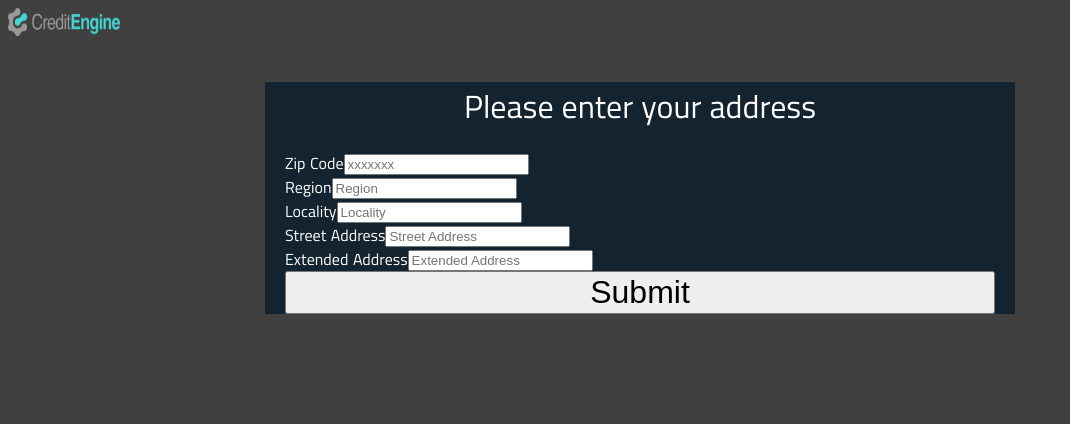
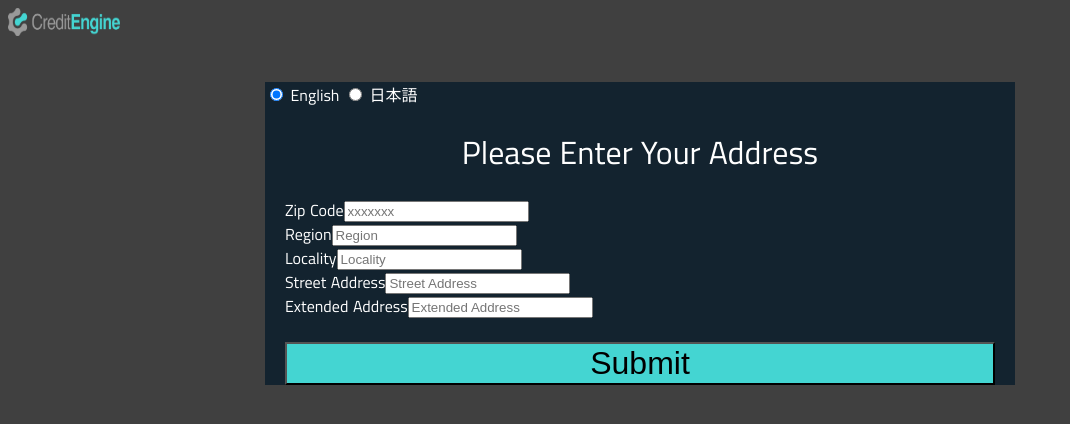
Before and after one commit to fremont-holt/japan-address-form, a Nuxt app: page / in a window 1280 px wide. Shown: the top 424 px of the page, without its empty margins (0-1070 px from the left). Built offline with nearby package versions, Linux system fonts and the light colour scheme.

Commit message:
Adding Japanese translation for text and read me for explaination. Adding some spacing around the submit button.

```diff
--- a/components/AddressForm.vue
+++ b/components/AddressForm.vue
@@ -1,8 +1,11 @@
 <template>
   <div>
     <form v-if="!formSubmitted" @submit.prevent="submit">
+      <h1>{{ translation.heading[language] }}</h1>
       <div class="field">
-        <label class="label" for="start-zip">Zip Code</label>
+        <label class="label" for="start-zip">{{
+          translation.zip[language]
+        }}</label>
         <input
           id="zip"
           v-model="zip"
@@ -15,36 +18,42 @@
         />
       </div>
       <div class="field">
-        <label class="label" for="region">Region</label>
+        <label class="label" for="region">{{
+          translation.region[language]
+        }}</label>
         <input
           id="region"
           v-model="region"
           type="text"
-          placeholder="Region"
+          :placeholder="translation.region[language]"
           class="input"
           :class="{ 'is-danger': !regionValid, wobble: !regionValid }"
           @blur="blurRegion"
         />
       </div>
       <div class="field">
-        <label class="label" for="locality">Locality</label>
+        <label class="label" for="locality">{{
+          translation.locality[language]
+        }}</label>
         <input
           id="locality"
           v-model="locality"
           type="text"
-          placeholder="Locality"
+          :placeholder="translation.locality[language]"
           class="input"
           :class="{ 'is-danger': !localityValid, wobble: !localityValid }"
           @blur="blurLocality"
         />
       </div>
       <div class="field">
-        <label class="label" for="street-address">Street Address</label>
+        <label class="label" for="street-address">{{
+          translation.streetAddress[language]
+        }}</label>
         <input
           id="street-address"
           v-model="streetAddress"
           type="text"
-          placeholder="Street Address"
+          :placeholder="translation.streetAddress[language]"
           class="input"
           :class="{
             'is-danger': !streetAddressValid,
@@ -54,12 +63,14 @@
         />
       </div>
       <div class="field">
-        <label class="label" for="extended-address">Extended Address</label>
+        <label class="label" for="extended-address">{{
+          translation.extendedAddress[language]
+        }}</label>
         <input
           id="extended-address"
           v-model="extendedAddress"
           type="text"
-          placeholder="Extended Address"
+          :placeholder="translation.extendedAddress[language]"
           class="input"
         />
       </div>
@@ -67,13 +78,17 @@
         <div class="field-body">
           <div class="field">
             <div class="control">
-              <input type="submit" value="Submit" class="button is-primary" />
+              <input
+                type="submit"
+                :value="translation.submit[language]"
+                class="button is-primary"
+              />
             </div>
           </div>
         </div>
       </div>
     </form>
-    <h1 v-else>Thank you!</h1>
+    <h1 v-else>{{ translation.thankYou[language] }}</h1>
   </div>
 </template>
 
@@ -82,6 +97,7 @@ import axios from 'axios'
 import findByZip from '@/components/js/findByZip'
 
 export default {
+  props: ['language'],
   data() {
     return {
       zip: '',
@@ -93,11 +109,28 @@ export default {
       zipValid: true,
       regionValid: true,
       localityValid: true,
-      streetAddressValid: true
+      streetAddressValid: true,
+      translation: {
+        zip: { English: 'Zip Code', Japanese: '郵便番号' },
+        region: { English: 'Region', Japanese: '都道府県' },
+        locality: { English: 'Locality', Japanese: '郡市区(島)' },
+        streetAddress: { English: 'Street Address', Japanese: '番地' },
+        extendedAddress: {
+          English: 'Extended Address',
+          Japanese: 'それ以降の住所'
+        },
+        submit: { English: 'Submit', Japanese: 'それ以降の住所' },
+        heading: {
+          English: 'Please Enter Your Address',
+          Japanese: '新しい住所を追加'
+        },
+        thankYou: { English: 'Thank You!', Japanese: 'ありがとうございました' }
+      }
     }
   },
   methods: {
     async lookUpZip() {
+      this.zip = this.zip.replace(/[^0-9]/g, '')
       const details = await findByZip(this.zip)
       if (details) {
         this.region = details.region
@@ -178,6 +211,11 @@ form {
 .button {
   width: 100%;
   font-size: 2em;
+  margin-top: 0.75em;
+}
+
+.button.is-primary {
+  background-color: #44d5d2;
 }
 
 .input.is-danger {
--- a/pages/index.vue
+++ b/pages/index.vue
@@ -1,8 +1,27 @@
 <template>
   <div class="container">
     <div class="box address-form">
-      <h1>Please enter your address</h1>
-      <addressForm />
+      <div class="control">
+        <label class="radio">
+          <input
+            v-model="language"
+            type="radio"
+            value="English"
+            name="selectedLanguage"
+          />
+          English
+        </label>
+        <label class="radio">
+          <input
+            v-model="language"
+            type="radio"
+            value="Japanese"
+            name="selectedLanguage"
+          />
+          日本語
+        </label>
+      </div>
+      <addressForm :language="language" />
     </div>
   </div>
 </template>
@@ -11,6 +30,11 @@
 import AddressForm from '~/components/AddressForm'
 
 export default {
+  data() {
+    return {
+      language: 'English'
+    }
+  },
   components: {
     AddressForm
   }
@@ -31,4 +55,8 @@ h1 {
   font-weight: 300;
   text-align: center;
 }
+
+.radio:hover {
+  color: #44d5d2;
+}
 </style>
```
Also changed, not shown: 1 other file (tests, documents, lock files or other folders).
